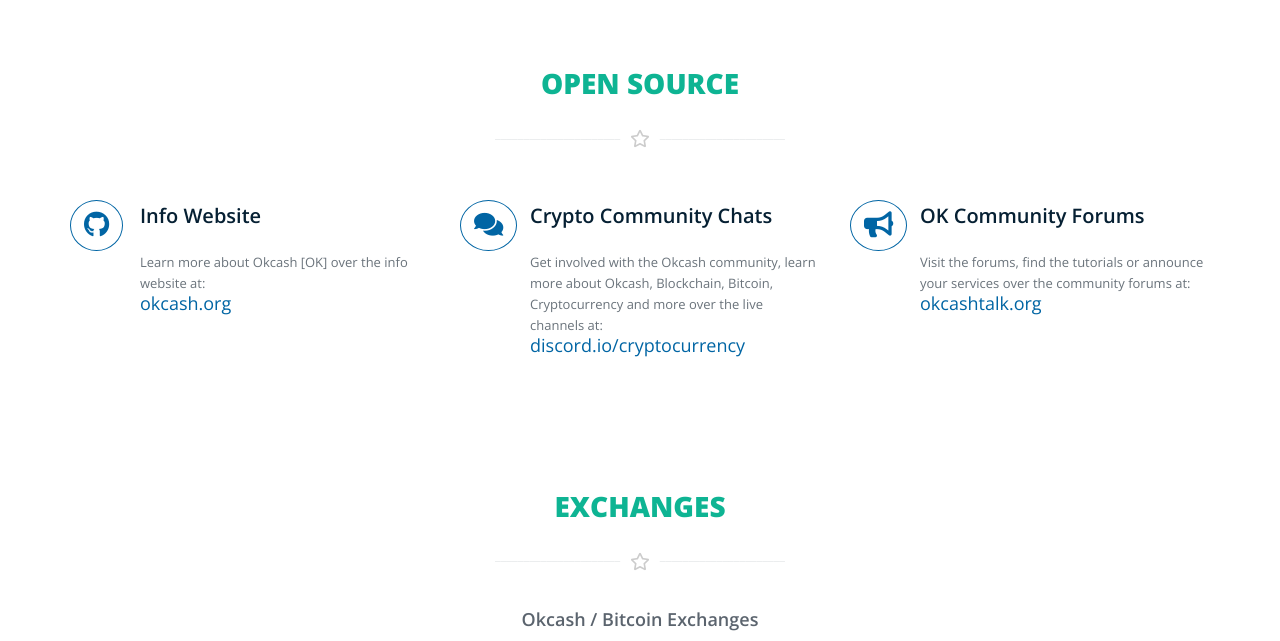
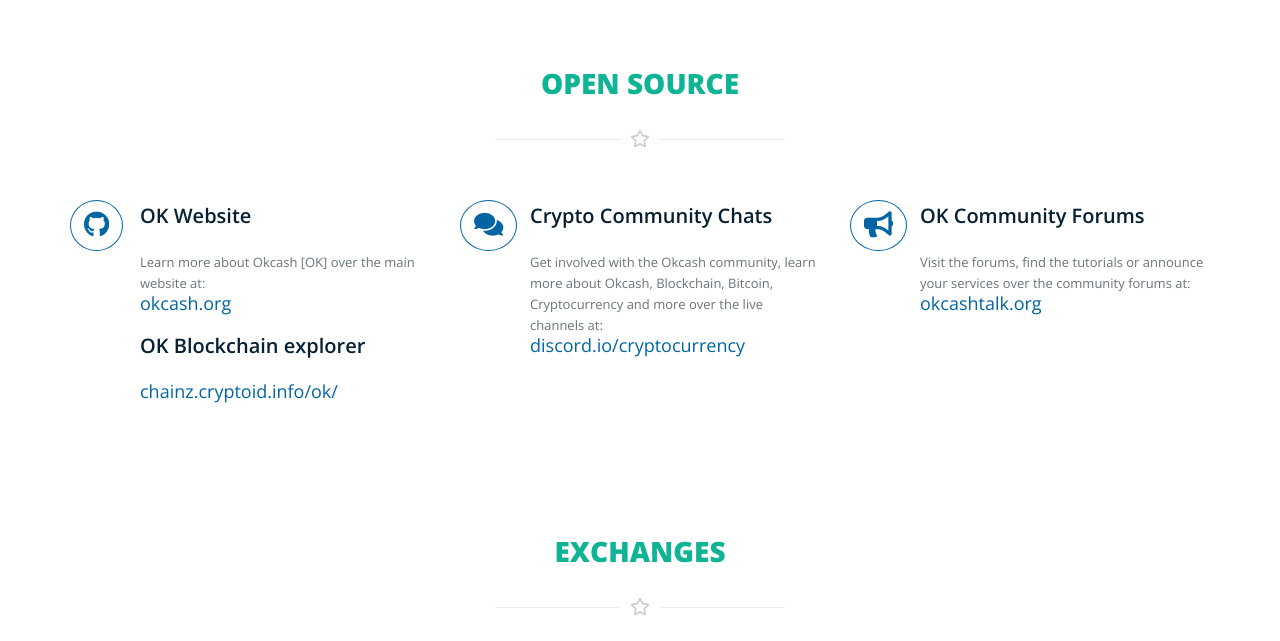
Before and after one commit to okcashpro/okcash.co.website, a PHP site: page / in a window 1280 px wide. Shown: the part 802-1443 px from the top of the page. Run offline with PHP 8.4, Linux system fonts and the light colour scheme; data that the repository does not hold is empty; some libraries are stand-ins or nearby versions.

Commit message:
Update index.php

```diff
--- a/index.php
+++ b/index.php
@@ -190,8 +190,10 @@
 							</div>
 
 							<div class="service-desc">
-								<h3>Info Website</h3>
-								<p>Learn more about Okcash [OK] over the info website at: </p> <a href="https://okcash.org" target="_blank"><h4>okcash.org</h4></a>
+								<h3>OK Website</h3>
+								<p>Learn more about Okcash [OK] over the main website at: </p> <a href="https://okcash.org" target="_blank"><h4>okcash.org</h4></a>
+								</br><h3>OK Blockchain explorer</h3>
+								<a href="https://chainz.cryptoid.info/ok/" target="_blank"><h4>chainz.cryptoid.info/ok/</h4></a>
 							</div>
 						</div>
 					</div>
@@ -509,7 +511,7 @@
 ?>
 								<strong data-to="<?php echo $nonady; ?>">0</strong>
 								<!-- Set Your Number here. i,e. data-to="56" -->
-								<p>Addresses holding more than 1000 OK coins</p>
+								<p>Addresses holding OK coins</p>
 							</div>
 						</div>
 						<div class="col-md-3 col-sm-6 col-xs-12 text-center wow fadeInUp animated" data-wow-duration="500ms" data-wow-delay="600ms">
```
